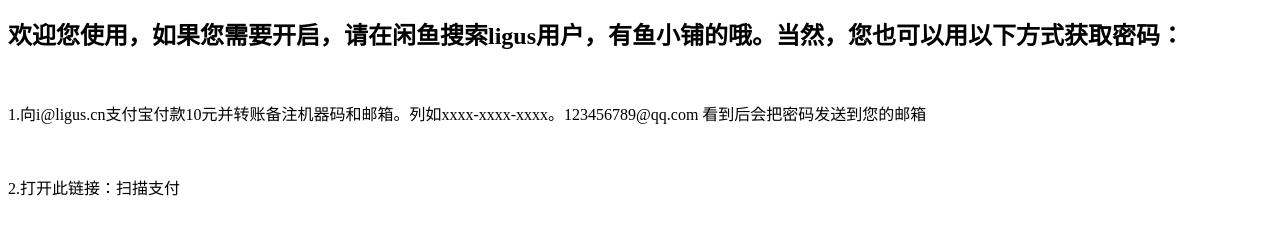
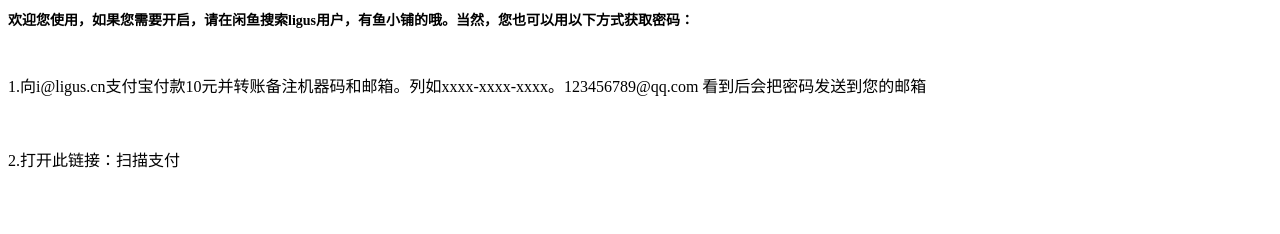
Before and after one commit to ligusx/gs, a plain HTML site: page index.html in a window 1280 px wide. Drawn offline with Linux system fonts and the light colour scheme.

Commit message:
Update index.html

```diff
--- a/index.html
+++ b/index.html
@@ -5,7 +5,7 @@
   <style>
     /* 标题样式 */
     h1 {
-      font-size: 24px; /* 调整标题字体大小 */
+      font-size: 14px; /* 调整标题字体大小 */
     }
   </style>
 </head>
```
